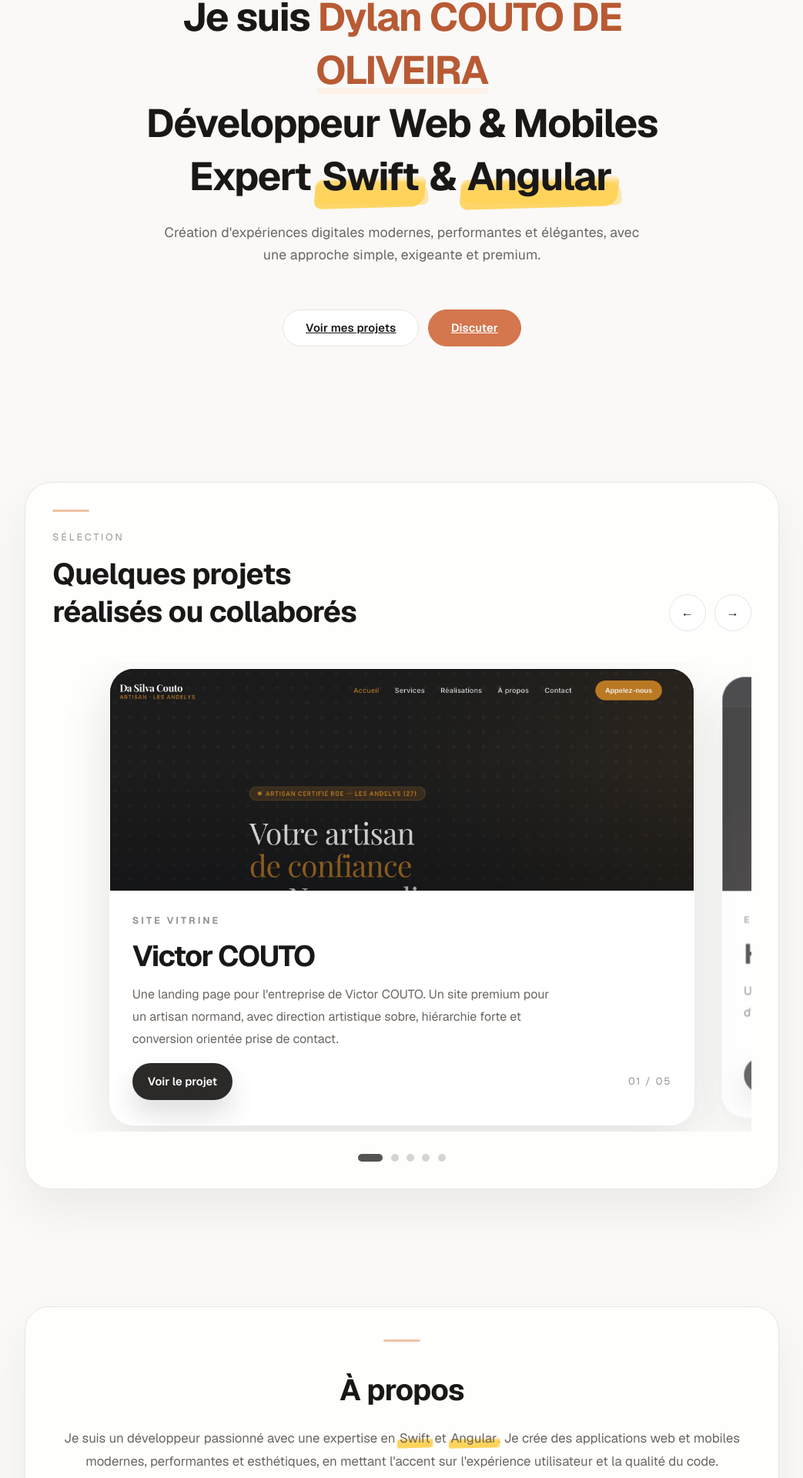
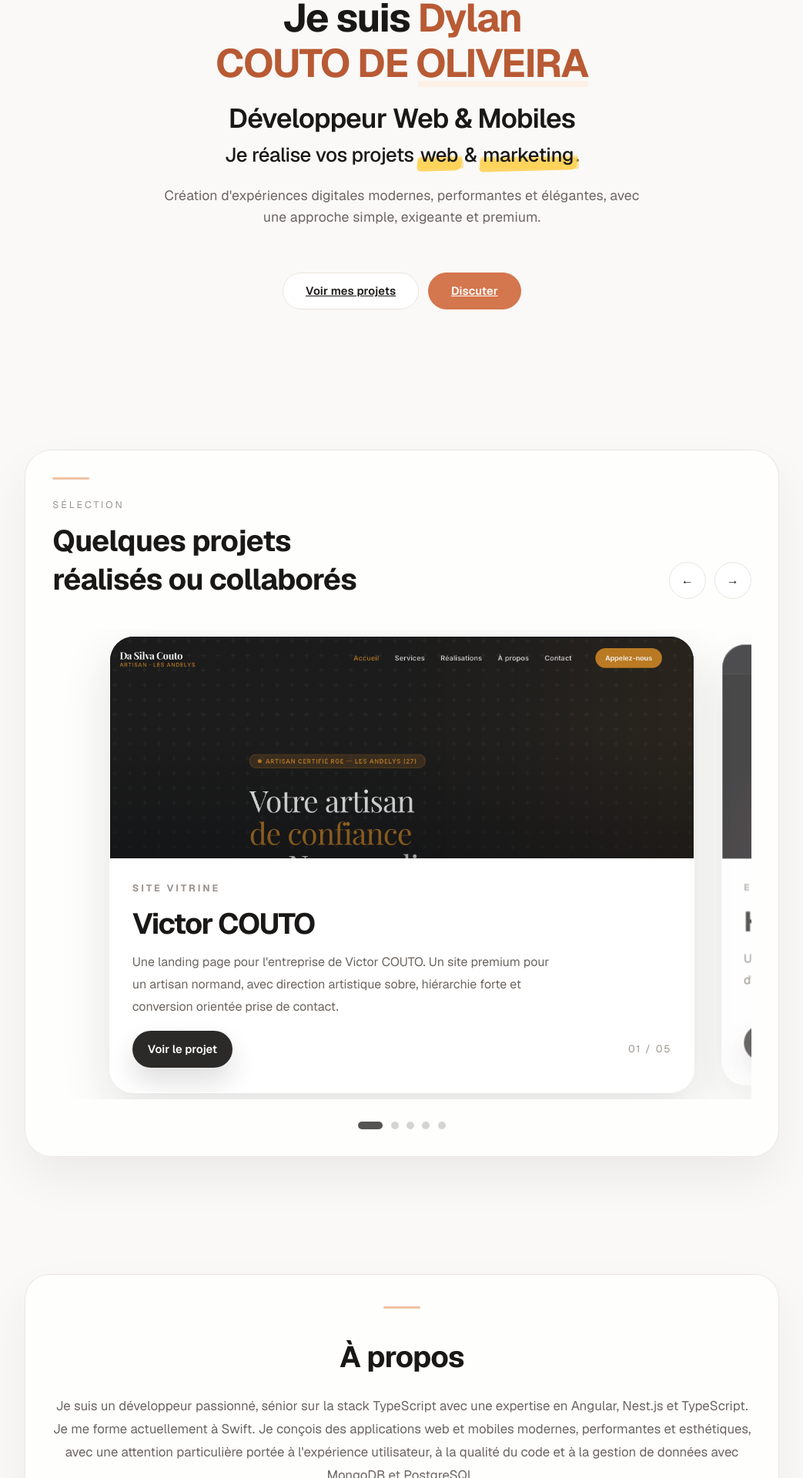
Before and after one commit to Spocsk/Portfolio-Dylan, a Next.js app: page / in a window 1280 px wide. Shown: the part 280-2200 px from the top of the page at 77% size, without its empty margins (118-1161 px from the left). Built offline with nearby package versions, Linux system fonts and the light colour scheme.

Commit message:
Refine hero copy and about section

```diff
--- a/app/layout.tsx
+++ b/app/layout.tsx
@@ -36,7 +36,7 @@ const themeInitScript = `
 export const metadata: Metadata = {
   title: "Dylan COUTO DE OLIVEIRA — Développeur Web & Mobile",
   description:
-    "Portfolio de Dylan Couto de Oliveira — Développeur Web & Mobile, Expert Swift & Angular",
+    "Portfolio de Dylan Couto de Oliveira — Développeur Web & Mobile, sénior TypeScript (Angular, Nest.js), en formation Swift",
   appleWebApp: {
     title: "Dylan Portfolio",
   },
--- a/components/portfolio-page.tsx
+++ b/components/portfolio-page.tsx
@@ -619,14 +619,15 @@ export default function PortfolioPage() {
 
         <div className="hero-content">
           <p className="hero-kicker">Portfolio</p>
-          <h1>
+          <h1 className="hero-title">
             Je suis <span className="highlight">Dylan COUTO DE OLIVEIRA</span>
-            <br />
-            Développeur Web & Mobiles
-            <br />
-            Expert <span className="marker-highlight">Swift</span> &{" "}
-            <span className="marker-highlight">Angular</span>
           </h1>
+          <p className="hero-role">Développeur Web & Mobiles</p>
+          <p className="hero-offer">
+            Je réalise vos projets{" "}
+            <span className="marker-highlight">web</span> &{" "}
+            <span className="marker-highlight">marketing</span>.
+          </p>
           <p className="hero-subtitle">
             Création d&apos;expériences digitales modernes, performantes et
             élégantes, avec une approche simple, exigeante et premium.
@@ -692,12 +693,13 @@ export default function PortfolioPage() {
           <div className="section-divider" />
           <h2>À propos</h2>
           <p>
-            Je suis un développeur passionné avec une expertise en{" "}
-            <span className="marker-highlight">Swift</span> et{" "}
-            <span className="marker-highlight">Angular</span>. Je crée des
-            applications web et mobiles modernes, performantes et esthétiques,
-            en mettant l&apos;accent sur l&apos;expérience utilisateur et la qualité du
-            code.
+            Je suis un développeur passionné, sénior sur la stack TypeScript
+            avec une expertise en{" "}
+            Angular, Nest.js et TypeScript. Je me forme actuellement à Swift.
+            Je conçois des applications web et mobiles modernes, performantes
+            et esthétiques, avec une attention particulière portée à
+            l&apos;expérience utilisateur, à la qualité du code et à la gestion de
+            données avec MongoDB et PostgreSQL.
           </p>
           <p>
             Avec plusieurs années d&apos;expérience, j&apos;aime transformer les idées en
@@ -705,12 +707,8 @@ export default function PortfolioPage() {
             défis techniques.
           </p>
           <div className="skills">
-            <span className="skill-tag">
-              <span className="marker-highlight">Swift</span>
-            </span>
-            <span className="skill-tag">
-              <span className="marker-highlight">Angular</span>
-            </span>
+            <span className="skill-tag">Swift</span>
+            <span className="skill-tag">Angular</span>
             <span className="skill-tag">TypeScript</span>
             <span className="skill-tag">React</span>
             <span className="skill-tag">Web Design</span>
--- a/style.css
+++ b/style.css
@@ -514,15 +514,45 @@ body {
   color: var(--text-light);
 }
 
-.hero h1 {
+.hero h1,
+.hero-title {
   font-size: clamp(2rem, 5.5vw, 3.2rem);
   font-weight: 700;
   letter-spacing: -0.03em;
-  line-height: 1.35;
+  line-height: 1.15;
   margin: 0;
   position: relative;
   z-index: 2;
   max-width: 800px;
+  text-wrap: balance;
+}
+
+.hero-role,
+.hero-offer {
+  position: relative;
+  z-index: 2;
+  margin: 0;
+  text-wrap: balance;
+}
+
+.hero-role {
+  margin-top: 1.35rem;
+  max-width: 780px;
+  font-size: clamp(1.35rem, 3.6vw, 2.2rem);
+  font-weight: 600;
+  letter-spacing: -0.025em;
+  line-height: 1.15;
+  color: var(--text-dark);
+}
+
+.hero-offer {
+  margin-top: 0.7rem;
+  max-width: 720px;
+  font-size: clamp(1.1rem, 2.5vw, 1.6rem);
+  font-weight: 500;
+  letter-spacing: -0.015em;
+  line-height: 1.3;
+  color: var(--text-dark);
 }
 
 .highlight {
@@ -608,7 +638,7 @@ body {
 .hero-subtitle {
   font-size: 1.1rem;
   color: var(--text-muted);
-  margin-top: 1.5rem;
+  margin-top: 1.35rem;
   font-weight: 400;
   letter-spacing: 0.01em;
   position: relative;
@@ -1357,8 +1387,17 @@ body {
 }
 
 @media (max-width: 480px) {
-  .hero h1 {
+  .hero h1,
+  .hero-title {
     font-size: clamp(1.6rem, 7vw, 2.2rem);
+  }
+
+  .hero-role {
+    font-size: clamp(1.15rem, 5vw, 1.5rem);
+  }
+
+  .hero-offer {
+    font-size: clamp(1rem, 4.4vw, 1.2rem);
   }
 
   .nav-btn {
```
